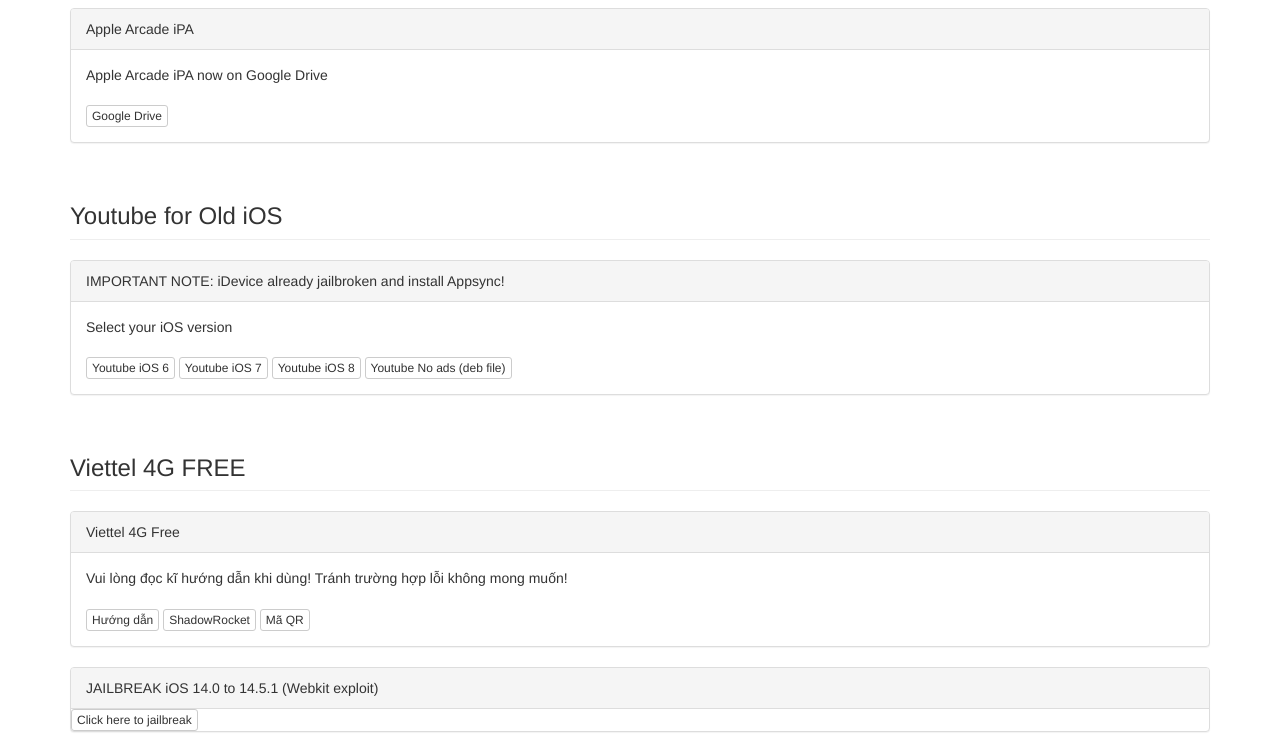
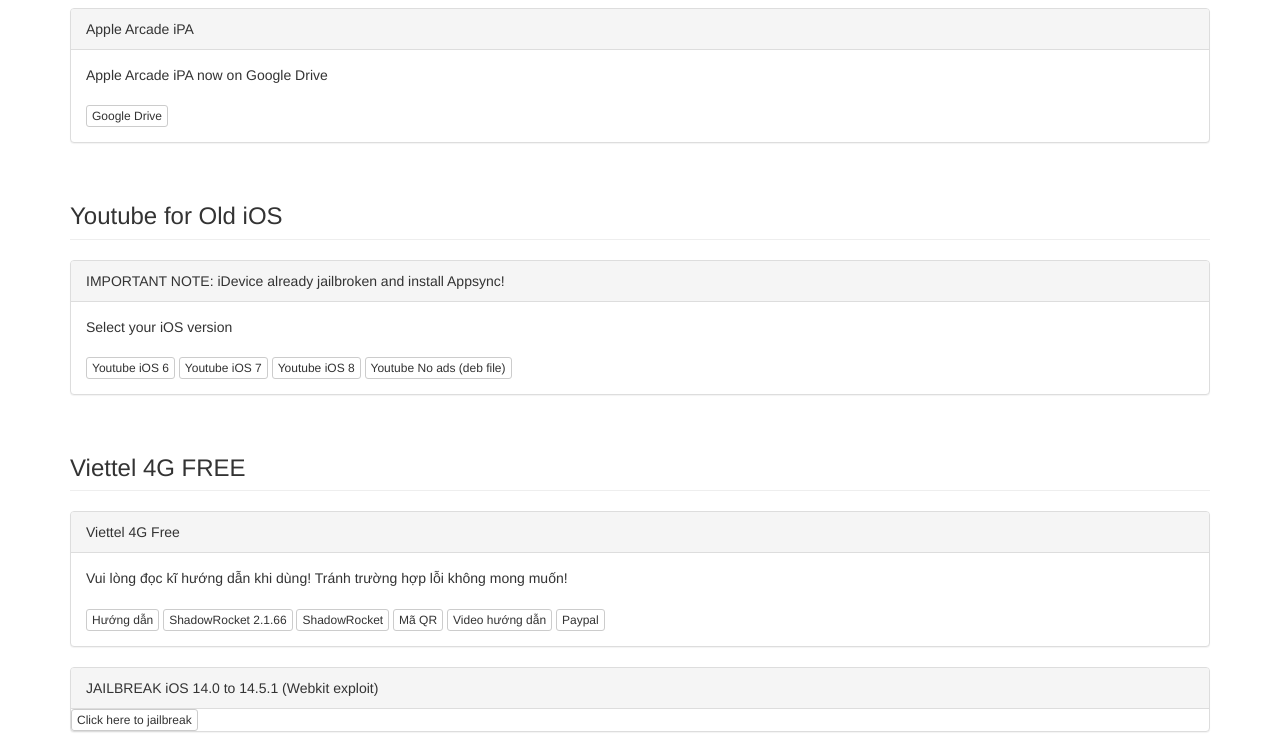
Before and after one commit to 34306/34306.github.io, a plain HTML site: page index.html in a window 1280 px wide. Shown: the part 545-1297 px from the top of the page. Drawn offline with nearby package versions, Linux system fonts and the light colour scheme.

Commit message:
Update index.html

```diff
--- a/index.html
+++ b/index.html
@@ -73,8 +73,11 @@
 	  <div class="panel-body">
 		Vui lòng đọc kĩ hướng dẫn khi dùng! Tránh trường hợp lỗi không mong muốn!<br /><br />
 		<a class="btn btn-xs btn-default" href="https://anotepad.com/notes/7dnr7ja3?fbclid=IwAR2OumBVS_gxgAK2VkS3W40AUjcHQNYkzpV_DkemuQmmYPxde9OuYEKbxB8">Hướng dẫn</a>
+		<a class="btn btn-xs btn-default" href="https://drive.google.com/file/d/1I6QI5PZpeOmEePeUBL81j6bKL7sT0MTu/view?usp=sharing">ShadowRocket 2.1.66</a>
 		<a class="btn btn-xs btn-default" href="itms-services://?action=download-manifest&amp;url=https://archive.org/download/test_20210629_20210629_1653/TEST.plist">ShadowRocket</a>
 		<a class="btn btn-xs btn-default" href="https://drive.google.com/file/d/1PhWzHO3wOZNkbO94GCn3aPrq5kUf7nTm/view?usp=sharing">Mã QR</a>
+		<a class="btn btn-xs btn-default" href="https://youtu.be/tbev2nWpGJA">Video hướng dẫn</a>
+		<a class="btn btn-xs btn-default" href="https://www.paypal.com/paypalme/huyhue34306">Paypal</a>
 	  </div>
 	</div>
 </div>
```
